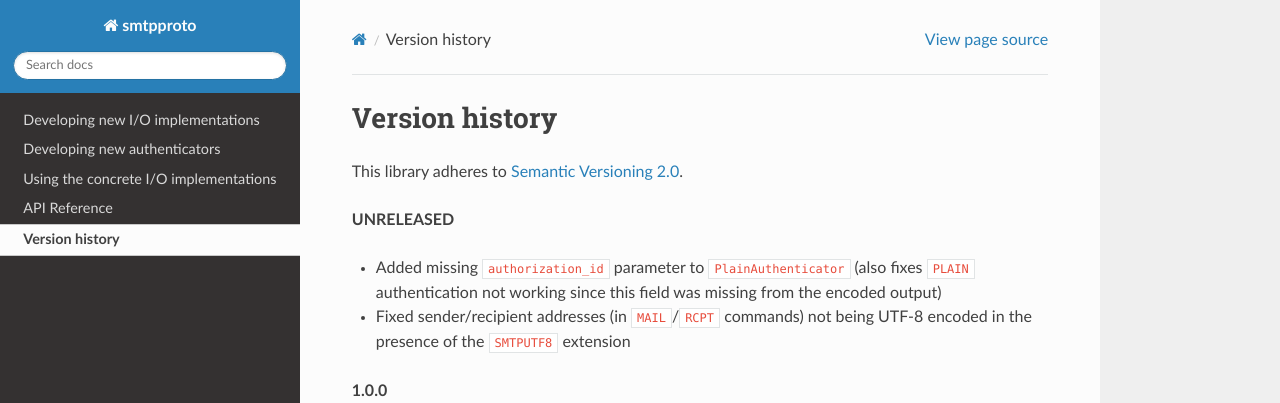
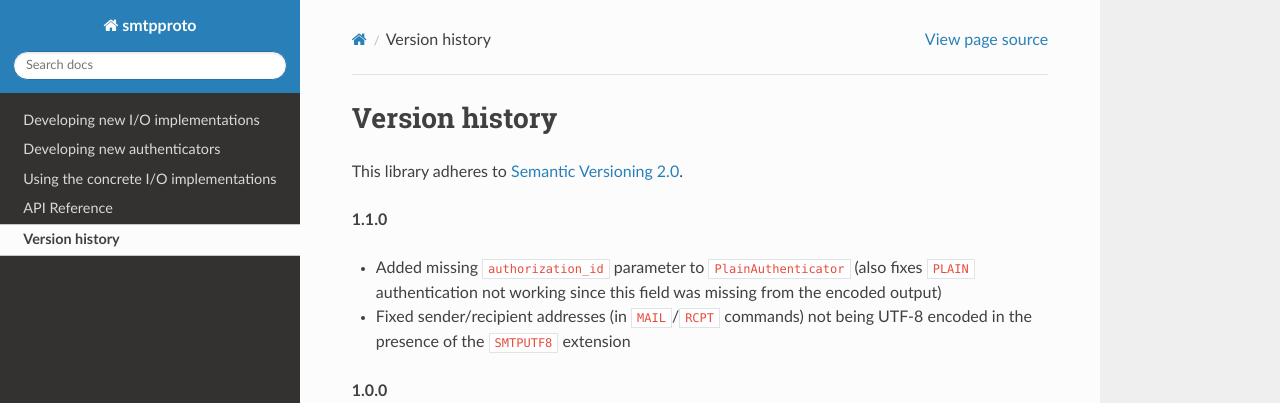
Before and after one commit to agronholm/smtpproto, a Sphinx documentation site: the page built from docs/versionhistory.rst, in a window 1280 px wide. Shown: the top 403 px of the page. Built offline with Sphinx 7.4.7 and the Read the Docs theme 2.0.0, drawn with Linux system fonts in a browser that asks for light colours.

Commit message:
Added the release version

```diff
--- a/docs/versionhistory.rst
+++ b/docs/versionhistory.rst
@@ -3,7 +3,7 @@ Version history
 
 This library adheres to `Semantic Versioning 2.0 <http://semver.org/>`_.
 
-**UNRELEASED**
+**1.1.0**
 
 - Added missing ``authorization_id`` parameter to ``PlainAuthenticator`` (also fixes ``PLAIN``
   authentication not working since this field was missing from the encoded output)
```
